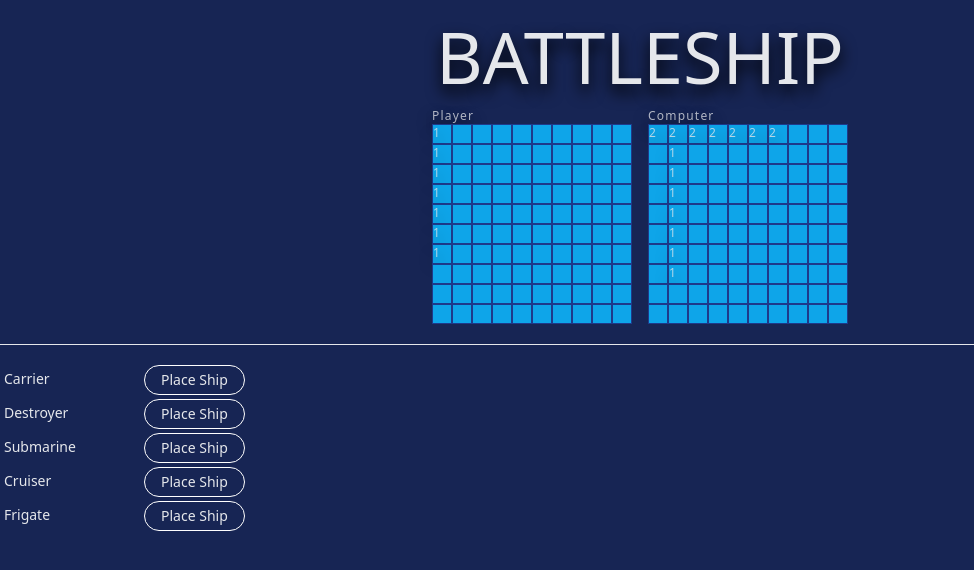
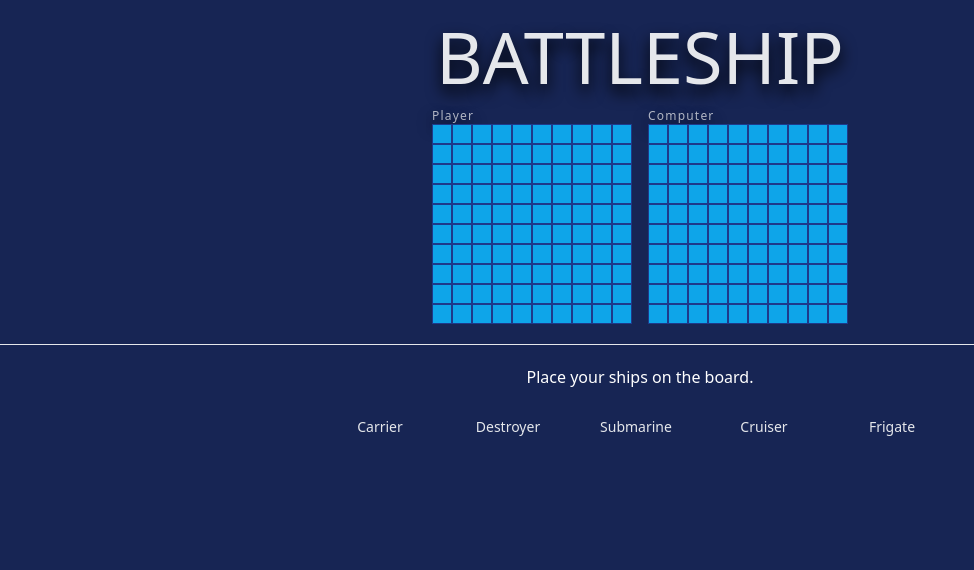
Before and after one commit to Naamee/battleship, a Vue app: page /battle in a window 1280 px wide. Shown: the top 570 px of the page, without its empty margins (0-974 px from the left). Built offline with nearby package versions, Linux system fonts and the light colour scheme.

Commit message:
fixed keydown event listener issue

```diff
--- a/src/components/GameBoardPlayer.vue
+++ b/src/components/GameBoardPlayer.vue
@@ -1,90 +1,30 @@
 <script setup>
-import { onMounted, ref } from 'vue'
+import { onMounted, ref, watch } from 'vue'
+import * as moveLogic from '@/helpers/moveLogic'
 import { useGameStore } from '@/stores/GameStore'
 
 const props = defineProps({
-  gameboard: Object
+  gameboard: Object,
+  shipClass: Object
 })
 
 const myBoard = ref(null)
 const gameStore = useGameStore()
 const highlightedCells = ref(gameStore.cells)
 const isEmpty = (element) => element === '0'
+let handleKeydown = null;
 
-const highlightCells = (offset, start, shipLength, orientation) => {
-  gameStore.generateCells()
-  if (orientation === 'Horizontal') {
-    let cols = shipLength
-    let rows = start
-    for (let i = offset; i < cols + offset; i++) {
-      highlightedCells.value[`${rows}-${i}`] = true
-    }
-  } else {
-    // Vertical
-    let cols = start
-    let rows = shipLength
-    for (let i = offset; i < rows + offset; i++) {
-      highlightedCells.value[`${i}-${cols}`] = true
-    }
-  }
-}
+const moveShip = (move, previousListener) => {
+  const gameStore = useGameStore()
+  myBoard.value.focus()
 
-class Move {
-  constructor(offset, start = 0, shipLength, orientation) {
-    this.offset = offset
-    this.start = start
-    this.shipLength = shipLength
-    this.orientation = orientation
+  if (previousListener) {
+    myBoard.value.removeEventListener('keydown', previousListener, true)
   }
 
-  down() {
-    if (this.start > 8) {
-      this.start = 8
-    }
-    this.start++
-    highlightCells(this.offset, this.start, this.shipLength, this.orientation)
-  }
 
-  up() {
-    if (this.start < 1) {
-      this.start = 1
-    }
-    this.start--
-    highlightCells(this.offset, this.start, this.shipLength, this.orientation)
-  }
-
-  left() {
-    if (this.offset < 1) {
-      this.offset = 1
-    }
-    this.offset--
-    highlightCells(this.offset, this.start, this.shipLength, this.orientation)
-  }
-
-  right() {
-    if (this.offset > 9-this.shipLength) {
-      this.offset = 9-this.shipLength
-    }
-    this.offset++
-    highlightCells(this.offset, this.start, this.shipLength, this.orientation)
-  }
-  rotate() {
-    if (this.orientation === 'Horizontal') {
-      this.orientation = 'Vertical'
-    } else {
-      this.orientation = 'Horizontal'
-    }
-    highlightCells(this.offset, this.start, this.shipLength, this.orientation)
-  }
-}
-
-gameStore.generateCells()
-
-const move = new Move(0, 0, 7, 'Horizontal')
-
-onMounted(() => {
-  myBoard.value.focus()
-  myBoard.value.addEventListener('keydown', (e) => {
+  handleKeydown = (e) => {
+    e.preventDefault()
     switch (e.key) {
       case 'ArrowDown':
         if (move.orientation === 'Horizontal') {
@@ -119,13 +59,27 @@ onMounted(() => {
         break
       case 'Enter':
         if (move.orientation === 'Horizontal') {
-          gameStore.playerPlaceShip('cruiser', move.offset, move.start, move.orientation)
+          gameStore.playerPlaceShip(props.shipClass[1], move.offset, move.start, move.orientation)
+          myBoard.value.removeEventListener('keydown', handleKeydown, true)
         } else {
-          gameStore.playerPlaceShip('cruiser', move.start, move.offset, move.orientation)
+          gameStore.playerPlaceShip(props.shipClass[1], move.start, move.offset, move.orientation)
+          myBoard.value.removeEventListener('keydown', handleKeydown, true)
         }
         break
     }
-  })
+  }
+  myBoard.value.addEventListener('keydown', handleKeydown, true)
+}
+
+const placeShip = () => {
+  gameStore.generateCells()
+  const move = new moveLogic.Move(highlightedCells, 0, 0, props.shipClass[1].length, 'Horizontal')
+  move.up()
+  moveShip(move, handleKeydown)
+}
+
+watch(() => props.shipClass, () => {
+  placeShip()
 })
 </script>
 
--- a/src/components/GameMain.vue
+++ b/src/components/GameMain.vue
@@ -8,21 +8,21 @@ const gameStore = useGameStore()
 const playerboard = ref(gameStore.playerboard.board)
 const compboard = ref(gameStore.compboard.board)
 
+const props = defineProps({
+  shipClass: Object
+})
+
 onMounted(() => {
   gameStore.createGameboard()
-  gameStore.playerPlaceShip('cruiser', 0, 0)
-  gameStore.compPlaceShip('cruiser', 1, 1)
-  gameStore.compPlaceShip('cruiser', 0, 0, 'Horizontal')
   playerboard.value = gameStore.playerboard.board
   compboard.value = gameStore.compboard.board
-
 })
 </script>
 
 <template>
   <div class="main-game-container">
     <div>
-      <GameBoardPlayer :gameboard="playerboard" />
+      <GameBoardPlayer :gameboard="playerboard" :shipClass="props.shipClass" />
     </div>
     <div>
       <GameBoardComp :gameboard="compboard" />
--- a/src/components/ShipMain.vue
+++ b/src/components/ShipMain.vue
@@ -1,22 +1,20 @@
 <script setup>
-import heartIcon from '@/components/icons/heartIcon.vue';
+import ShipMessage from './ShipMessage.vue';
 import { useGameStore } from '@/stores/GameStore';
 
 const gameStore = useGameStore();
-
 const ships = gameStore.ships
+defineEmits(['placeShip'])
 </script>
 
 <template>
-    <div class="mt-5 justify-center text-sm text-gray-200">
+    <ShipMessage message="Place your ships on the board."/>
+    <div class="flex mt-5 justify-center text-sm text-gray-200">
         <div v-for="([key, value]) in Object.entries(ships)" :key="key" class="flex mt-1">
-            <div class="flex capitalize p-1 w-32">
+            <div class="flex justify-center p-1 w-32">
             <!--ship name-->
-            <p class="mr-2">{{ key }}</p>
+            <button @click="$emit('placeShip', [key, value])" class="mr-2 capitalize">{{ key }}</button>
              </div>
-        <div class="flex ml-4">
-            <button class="p-1 px-4 border border-white rounded-full">Place Ship</button>
-        </div>
     </div>
     </div>
 </template>
--- /dev/null
+++ b/src/components/ShipMessage.vue
@@ -0,0 +1,11 @@
+<script setup>
+const props = defineProps ({
+    message: String
+})
+</script>
+
+<template>
+    <div class="flex mt-5 justify-center">
+        <p class="text-white">{{ props.message }}</p>
+    </div>
+</template>
--- a/src/components/icons/heartIcon.vue
+++ /dev/null
@@ -1,16 +0,0 @@
-<template>
-  <svg
-    xmlns="http://www.w3.org/2000/svg"
-    fill="red"
-    viewBox="0 0 24 24"
-    stroke-width="0"
-    stroke="currentColor"
-    class="w-2 h-2"
-  >
-    <path
-      stroke-linecap="round"
-      stroke-linejoin="round"
-      d="M21 8.25c0-2.485-2.099-4.5-4.688-4.5-1.935 0-3.597 1.126-4.312 2.733-.715-1.607-2.377-2.733-4.313-2.733C5.1 3.75 3 5.765 3 8.25c0 7.22 9 12 9 12s9-4.78 9-12Z"
-    />
-  </svg>
-</template>
--- a/src/helpers/battleLogic.js
+++ b/src/helpers/battleLogic.js
@@ -77,7 +77,7 @@ export class Gameboard {
       this.board[y][x] = 'M' //mark the position as missed
     } else {
       const attackedShip = this.ships?.[position] //get the ship that was attacked
-      attackedShip?.hit //hit the ship
+      attackedShip.hit() //hit the ship
       this.board[y][x] = 'X' //mark the position as attacked
       this.isAllSunk() //check if all ships are sunk
     }
--- /dev/null
+++ b/src/helpers/moveLogic.js
@@ -0,0 +1,70 @@
+import { useGameStore } from '@/stores/GameStore.js'
+
+export const highlightCells = (highlightedCells, offset, start, shipLength, orientation) => {
+    const gameStore = useGameStore()
+    gameStore.generateCells()
+    if (orientation === 'Horizontal') {
+      let cols = shipLength
+      let rows = start
+      for (let i = offset; i < cols + offset; i++) {
+        highlightedCells.value[`${rows}-${i}`] = true
+      }
+    } else {
+      // Vertical
+      let cols = start
+      let rows = shipLength
+      for (let i = offset; i < rows + offset; i++) {
+        highlightedCells.value[`${i}-${cols}`] = true
+      }
+    }
+  }
+
+export class Move {
+    constructor(cells, offset, start = 0, shipLength, orientation) {
+      this.cells = cells
+      this.offset = offset
+      this.start = start
+      this.shipLength = shipLength
+      this.orientation = orientation
+    }
+
+    down() {
+      if (this.start > 8) {
+        this.start = 8
+      }
+      this.start++
+      highlightCells(this.cells, this.offset, this.start, this.shipLength, this.orientation)
+    }
+
+    up() {
+      if (this.start < 1) {
+        this.start = 1
+      }
+      this.start--
+      highlightCells(this.cells, this.offset, this.start, this.shipLength, this.orientation)
+    }
+
+    left() {
+      if (this.offset < 1) {
+        this.offset = 1
+      }
+      this.offset--
+      highlightCells(this.cells, this.offset, this.start, this.shipLength, this.orientation)
+    }
+
+    right() {
+      if (this.offset > 9-this.shipLength) {
+        this.offset = 9-this.shipLength
+      }
+      this.offset++
+      highlightCells(this.cells, this.offset, this.start, this.shipLength, this.orientation)
+    }
+    rotate() {
+      if (this.orientation === 'Horizontal') {
+        this.orientation = 'Vertical'
+      } else {
+        this.orientation = 'Horizontal'
+      }
+      highlightCells(this.cells, this.offset, this.start, this.shipLength, this.orientation)
+    }
+  }
--- a/src/main.js
+++ b/src/main.js
@@ -6,9 +6,10 @@ import { createPinia } from 'pinia'
 import App from './App.vue'
 import router from './router'
 
+const pinia = createPinia()
 const app = createApp(App)
 
-app.use(createPinia())
+app.use(pinia)
 app.use(router)
 
 app.mount('#app')
--- a/src/stores/GameStore.js
+++ b/src/stores/GameStore.js
@@ -7,7 +7,7 @@ export const useGameStore = defineStore('game', {
         playerboard: ref({}),
         compboard: ref({}),
         ships: new battleLogic.ShipClass(),
-        cells: {},
+        cells: ref({}),
     }),
     actions: {
         createGameboard() {
--- a/src/views/BattleView.vue
+++ b/src/views/BattleView.vue
@@ -1,17 +1,24 @@
 <script setup>
+import { ref } from 'vue'
 import TheHeader from '@/components/TheHeader.vue'
 import GameMain from '@/components/GameMain.vue';
 import ShipMain from '@/components/ShipMain.vue';
+
+const shipClass = ref(null)
+
+const fetchShipClass = (ship) => {
+  shipClass.value = ship
+}
 </script>
 
 <template>
   <header class="flex justify-center mt-5">
-    <TheHeader />
+    <TheHeader/>
   </header>
   <main class="mt-4">
-    <GameMain />
+    <GameMain :ship-class="shipClass"/>
     <div class="mt-5 border-t">
-      <ShipMain />
+      <ShipMain @place-ship="fetchShipClass"/>
     </div>
   </main>
 </template>
```
Also changed, not shown: 1 other file (tests, documents, lock files or other folders).
